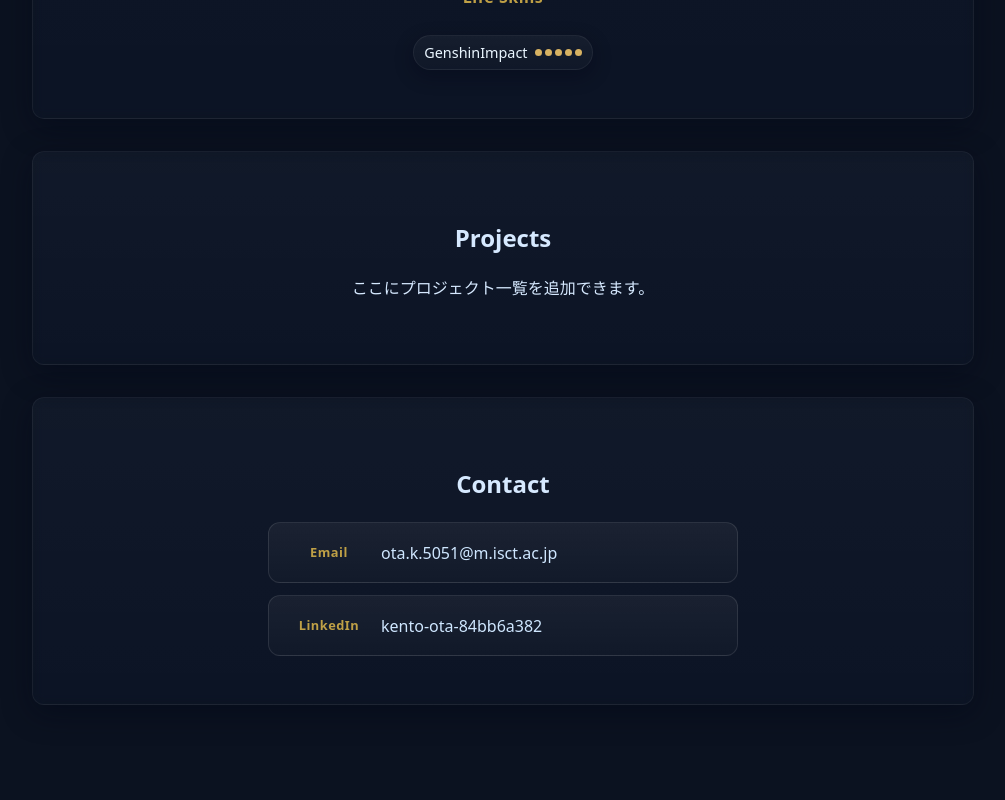
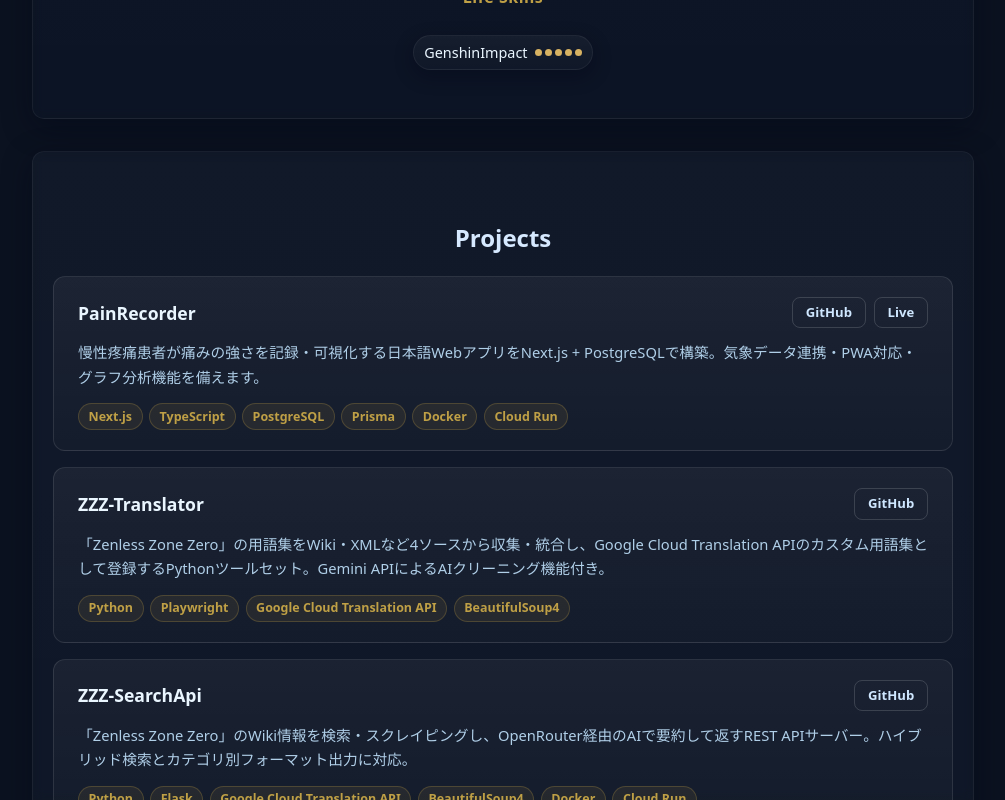
Before and after one commit to kyobankatu/Portfolio, a Next.js app: page / in a window 1280 px wide. Shown: the part 1188-1988 px from the top of the page, without its empty margins (137-1142 px from the left). Before the commit the page ends 1893 px from the top, so only its background shows below. Built offline with nearby package versions, Linux system fonts and the light colour scheme.

Commit message:
feat: add projects change: change order of skills

```diff
--- a/components/Home.jsx
+++ b/components/Home.jsx
@@ -13,8 +13,8 @@ const skillGroups = [
             { name: 'Java', level: 5 },
             { name: 'Python', level: 4 },
             { name: 'C', level: 4 },
+            { name: 'MATLAB', level: 2 },
             { name: 'Scala', level: 1 },
-            { name: 'MATLAB', level: 2 },
             { name: 'Verilog-HDL', level: 1 },
         ],
     },
@@ -39,6 +39,7 @@ const skillGroups = [
         skills: [
             { name: 'Git', level: 4 },
             { name: 'Docker', level: 3 },
+            { name: 'Google Cloud', level: 3 },
         ],
     },
     {
@@ -46,6 +47,65 @@ const skillGroups = [
         skills: [
             { name: 'GenshinImpact', level: 5 },
         ],
+    },
+]
+
+const projects = [
+    {
+        name: 'PainRecorder',
+        description: '慢性疼痛患者が痛みの強さを記録・可視化する日本語WebアプリをNext.js + PostgreSQLで構築。気象データ連携・PWA対応・グラフ分析機能を備えます。',
+        techs: ['Next.js', 'TypeScript', 'PostgreSQL', 'Prisma', 'Docker', 'Cloud Run'],
+        github: 'https://github.com/kyobankatu/PainRecorder',
+        url: 'https://painrecorder-474392225909.asia-northeast1.run.app/',
+    },
+    {
+        name: 'ZZZ-Translator',
+        description: '「Zenless Zone Zero」の用語集をWiki・XMLなど4ソースから収集・統合し、Google Cloud Translation APIのカスタム用語集として登録するPythonツールセット。Gemini APIによるAIクリーニング機能付き。',
+        techs: ['Python', 'Playwright', 'Google Cloud Translation API', 'BeautifulSoup4'],
+        github: 'https://github.com/kyobankatu/ZZZ-Translator',
+        url: null,
+    },
+    {
+        name: 'ZZZ-SearchApi',
+        description: '「Zenless Zone Zero」のWiki情報を検索・スクレイピングし、OpenRouter経由のAIで要約して返すREST APIサーバー。ハイブリッド検索とカテゴリ別フォーマット出力に対応。',
+        techs: ['Python', 'Flask', 'Google Cloud Translation API', 'BeautifulSoup4', 'Docker', 'Cloud Run'],
+        github: 'https://github.com/kyobankatu/ZZZ-SearchApi',
+        url: null,
+    },
+    {
+        name: 'ZZZ-SearchOverlay',
+        description: '「Zenless Zone Zero」のプレイ中にゲーム用語を素早く調べられるElectronデスクトップオーバーレイ。テキスト検索とスクリーンショットOCRによるエリアスキャンに対応。',
+        techs: ['Electron', 'Node.js'],
+        github: 'https://github.com/kyobankatu/ZZZ-SearchOverlay',
+        url: null,
+    },
+    {
+        name: 'GenshinImpactDPSCalculator',
+        description: 'Genshin Impactの時間駆動型戦闘シミュレーターとDPS計算ツール。スキルアニメーション・元素反応・ICDを精密に再現し、アーティファクト最適化パイプラインとRL学習モジュールを備えます。',
+        techs: ['Java', 'Gradle', 'Python'],
+        github: 'https://github.com/kyobankatu/GenshinImpactDPSCalculator',
+        url: 'https://kyobankatu.github.io/GenshinImpactDPSCalculator/simulation_report.html',
+    },
+    {
+        name: 'ArtifactSimulator',
+        description: '原神の聖遺物強化後のスコア確率分布を計算・可視化するWebアプリ。スクリーンショットからサブオプションを自動認識し、ヒストグラムや統計量で結果を表示。',
+        techs: ['Vue.js', 'Vercel'],
+        github: 'https://github.com/kyobankatu/ArtifactSimulator-Vercel',
+        url: 'https://artifact-simulator.vercel.app/',
+    },
+    {
+        name: 'ArtifactSimulator-Backend',
+        description: '原神の聖遺物強化シミュレーター用バックエンドAPI。Google Cloud Vision APIによるOCRでスクリーンショットを解析し、強化後のスコア分布・統計情報を返します。',
+        techs: ['Python', 'Flask', 'Google Cloud Vision API', 'Docker', 'Render'],
+        github: 'https://github.com/kyobankatu/Render-Docker',
+        url: null,
+    },
+    {
+        name: 'NeuralNetwork',
+        description: 'C言語でスクラッチ実装したニューラルネットワーク。逆誤差伝播法による学習を行い、sin波の近似を検証。結果をJupyter Notebookで可視化します。',
+        techs: ['C', 'Python'],
+        github: 'https://github.com/kyobankatu/NeuralNetwork',
+        url: null,
     },
 ]
 
@@ -186,7 +246,31 @@ export default function Home() {
 
             <section id="projects" className={styles.sectionPlaceholder}>
                 <h2>Projects</h2>
-                <p>ここにプロジェクト一覧を追加できます。</p>
+                <div className={styles.projectList}>
+                    {projects.map((p) => (
+                        <div key={p.name} className={styles.projectCard}>
+                            <div className={styles.projectCardHeader}>
+                                <span className={styles.projectName}>{p.name}</span>
+                                <div className={styles.projectLinks}>
+                                    <a href={p.github} target="_blank" rel="noreferrer" className={styles.projectLink}>
+                                        GitHub
+                                    </a>
+                                    {p.url && (
+                                        <a href={p.url} target="_blank" rel="noreferrer" className={`${styles.projectLink}`}>
+                                            Live
+                                        </a>
+                                    )}
+                                </div>
+                            </div>
+                            <p className={styles.projectDesc}>{p.description}</p>
+                            <div className={styles.techBadges}>
+                                {p.techs.map((t) => (
+                                    <span key={t} className={styles.techBadge}>{t}</span>
+                                ))}
+                            </div>
+                        </div>
+                    ))}
+                </div>
             </section>
 
             <section id="contact" className={`${styles.sectionPlaceholder}`}>
--- a/components/Home.module.css
+++ b/components/Home.module.css
@@ -252,6 +252,12 @@
     background: transparent;
     color: #d6e9ff;
     border: 1px solid rgba(255,255,255,0.08);
+    transition: border-color 0.2s, color 0.2s;
+}
+
+.ghost:hover {
+    border-color: rgba(191,160,70,0.5);
+    color: #d7b262;
 }
 
 .sectionPlaceholder {
@@ -265,6 +271,85 @@
     border: 1px solid rgba(255,255,255,0.05);
     backdrop-filter: blur(6px) saturate(120%);
     box-shadow: 0 8px 30px rgba(2,6,23,0.45);
+}
+
+.projectList {
+    margin-top: 1.25rem;
+    display: flex;
+    flex-direction: column;
+    gap: 1rem;
+    text-align: left;
+}
+
+.projectCard {
+    padding: 1.25rem 1.5rem;
+    border-radius: 12px;
+    background: linear-gradient(180deg, rgba(255,255,255,0.05), rgba(255,255,255,0.02));
+    border: 1px solid rgba(255,255,255,0.1);
+    transition: border-color 0.2s, background 0.2s;
+}
+
+.projectCard:hover {
+    border-color: rgba(191,160,70,0.4);
+    background: linear-gradient(180deg, rgba(191,160,70,0.07), rgba(191,160,70,0.02));
+}
+
+.projectCardHeader {
+    display: flex;
+    align-items: center;
+    justify-content: space-between;
+    gap: 1rem;
+    flex-wrap: wrap;
+}
+
+.projectName {
+    font-size: 1.1rem;
+    font-weight: 700;
+    color: #eaf6ff;
+}
+
+.projectLinks {
+    display: flex;
+    gap: 0.5rem;
+}
+
+.projectLink {
+    padding: 0.3rem 0.8rem;
+    border-radius: 8px;
+    font-size: 0.82rem;
+    font-weight: 600;
+    text-decoration: none;
+    border: 1px solid rgba(255,255,255,0.15);
+    color: #cfe7ff;
+    transition: border-color 0.2s, color 0.2s;
+}
+
+.projectLink:hover {
+    border-color: rgba(191,160,70,0.5);
+    color: #d7b262;
+}
+
+.projectDesc {
+    margin: 0.75rem 0 0.9rem;
+    font-size: 0.92rem;
+    color: #b0cfe8;
+    line-height: 1.65;
+}
+
+.techBadges {
+    display: flex;
+    gap: 0.4rem;
+    flex-wrap: wrap;
+}
+
+.techBadge {
+    padding: 0.2rem 0.6rem;
+    border-radius: 999px;
+    font-size: 0.78rem;
+    font-weight: 600;
+    color: #bfa046;
+    background: rgba(191,160,70,0.1);
+    border: 1px solid rgba(191,160,70,0.25);
 }
 
 .contactList {
```
